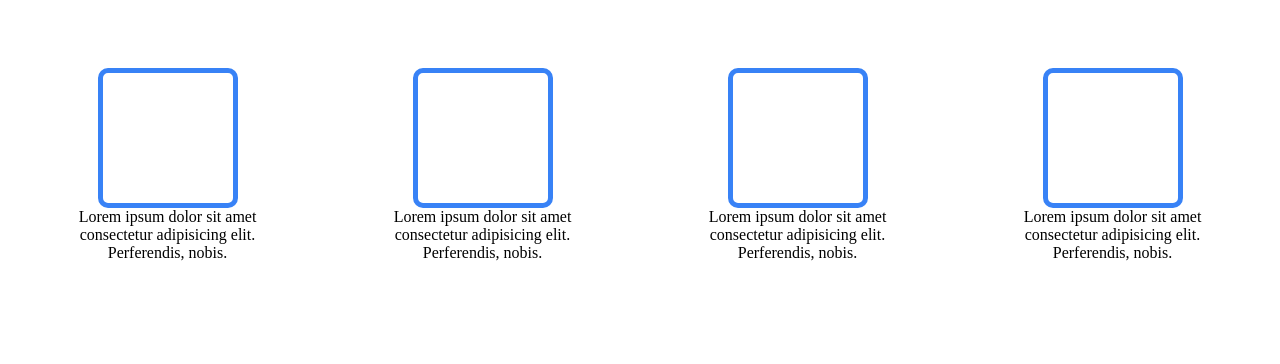
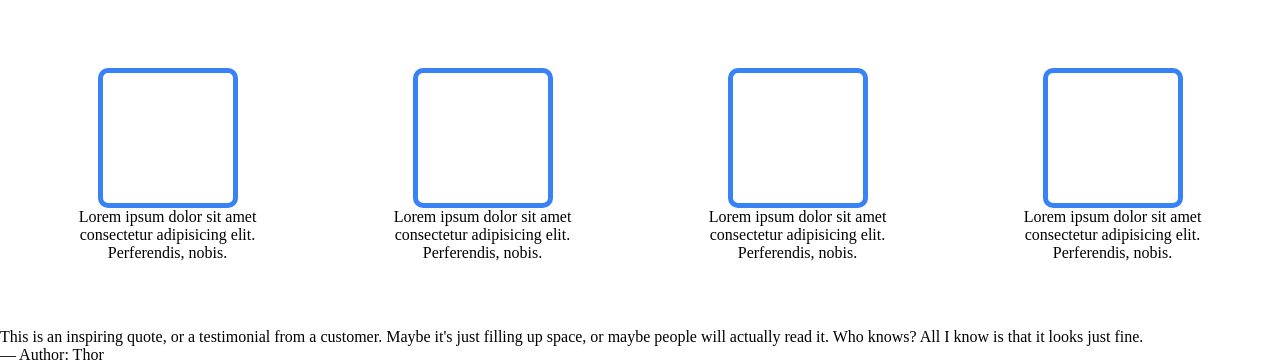
Before and after one commit to BiswajitHemram/Project-Landing-Page, a plain HTML site: page index.html in a window 1280 px wide. Shown: the part 553-917 px from the top of the page. Before the commit the page ends 881 px from the top, so only its background shows below. Drawn offline with Linux system fonts and the light colour scheme.

Commit message:
Add quote section

```diff
--- a/index.html
+++ b/index.html
@@ -57,5 +57,12 @@
         </div>
     </div>
     <!-- information #end -->
+    <!-- quote #start -->
+    <div class="quote">
+        <p class="text">This is an inspiring quote, or a testimonial from a customer. Maybe it's just filling up space, or maybe people will actually read it. Who knows? All I know is that it looks just fine.</p>
+        <p class="author">— Author: Thor</p>
+    </div>
+    </div>
+    <!-- quote #end -->
 </body>
 </html>
```
